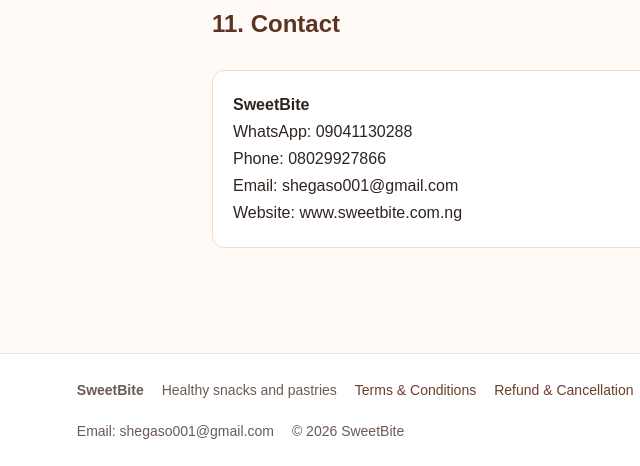
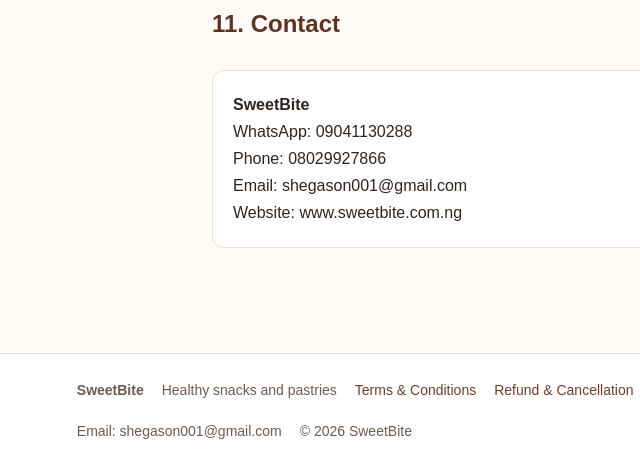
Before and after one commit to shegason001-lang/sweetbite, a website: page terms.html in a window 1280 px wide. Shown: the part 2079-2545 px from the top of the page, 0-640 px from the left. Drawn offline with Linux system fonts and the light colour scheme.

Commit message:
Update terms.html

```diff
--- a/terms.html
+++ b/terms.html
@@ -31,9 +31,9 @@
 <h2>8. Website use</h2><p>You agree not to misuse the website, interfere with its operation, attempt unauthorised access, submit fraudulent orders, or use the service for unlawful purposes.</p>
 <h2>9. Privacy</h2><p>We collect and use customer information necessary to process orders, make deliveries, provide support, maintain security and meet applicable legal obligations. See our <a href="privacy.html">Privacy Policy</a>.</p>
 <h2>10. Changes</h2><p>SweetBite may update these terms when necessary. The latest version will be published on this website with its effective date.</p>
-<h2>11. Contact</h2><div class="contact"><strong>SweetBite</strong><br>WhatsApp: 09041130288<br>Phone: 08029927866<br>Email: shegaso001@gmail.com<br>Website: www.sweetbite.com.ng</div>
+<h2>11. Contact</h2><div class="contact"><strong>SweetBite</strong><br>WhatsApp: 09041130288<br>Phone: 08029927866<br>Email: shegason001@gmail.com<br>Website: www.sweetbite.com.ng</div>
 </main>
 <footer><strong>SweetBite</strong><span>Healthy snacks and pastries</span>
 <a href="terms.html">Terms & Conditions</a><a href="refund-policy.html">Refund & Cancellation</a><a href="privacy.html">Privacy Policy</a>
-<span>WhatsApp: 09041130288 • Call: 08029927866</span><span>Email: shegaso001@gmail.com</span><span>© 2026 SweetBite</span></footer>
+<span>WhatsApp: 09041130288 • Call: 08029927866</span><span>Email: shegason001@gmail.com</span><span>© 2026 SweetBite</span></footer>
 </body></html>
```
